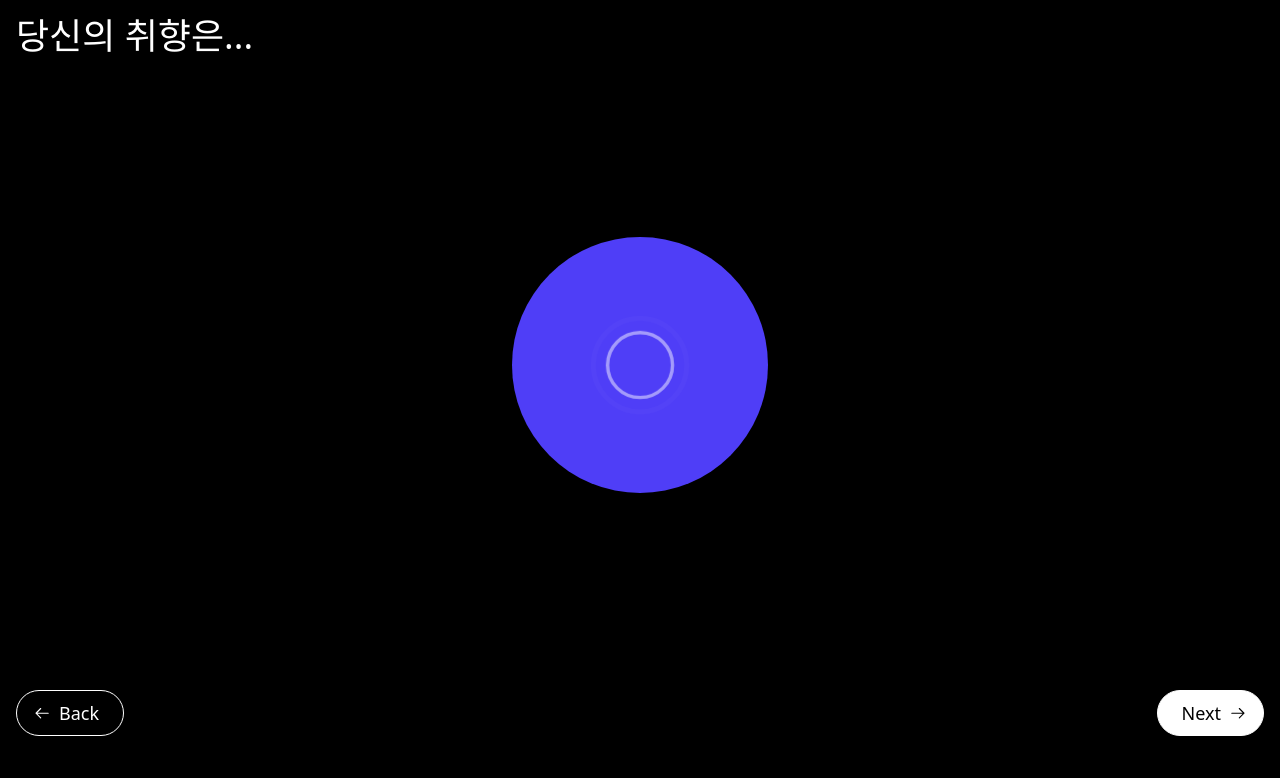
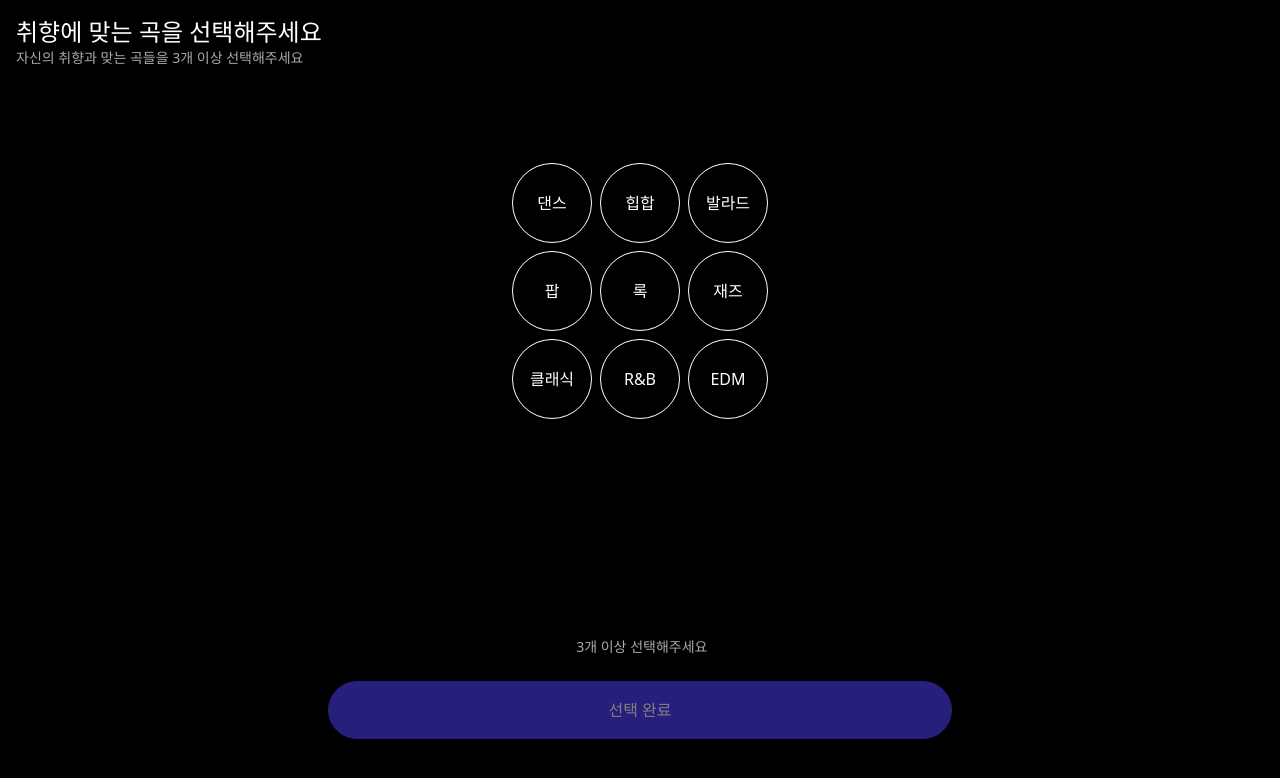
Before and after one commit to designerSejinOH/turborepo-next-react-native, a Next.js app in the folder turborepo/apps/web/: page /auth/onboarding in a window 1280 px wide. Shown: the top 778 px of the page. Built offline with nearby package versions, Linux system fonts and the light colour scheme.

Commit message:
Add Onboarding Flow...

```diff
--- /dev/null
+++ b/turborepo/apps/web/app/(route)/auth/onboarding/Section.tsx
@@ -0,0 +1,95 @@
+'use client'
+import { useState } from 'react'
+import { TypeAnimation } from 'react-type-animation'
+import { motion, AnimatePresence } from 'framer-motion'
+
+export interface SectionProps {
+  heading?: string
+  subHeading?: string
+  step?: number
+  children?: React.ReactNode
+  bottom?: boolean
+  bottomHeading?: string
+  bottomActive?: boolean
+  onBottomButtonClick?: () => void
+}
+
+export const Section = (props: SectionProps) => {
+  const { heading, subHeading, step, children, bottom = true, bottomHeading, bottomActive, onBottomButtonClick } = props
+
+  return (
+    <>
+      <TopContainer step={step} heading={heading} subHeading={subHeading} />
+      <div className='w-full h-full overflow-y-scroll flex flex-col items-center justify-between py-2'>{children}</div>
+      {bottom && (
+        <BottomContainer
+          bottomHeading={bottomHeading}
+          bottomActive={bottomActive}
+          onBottomButtonClick={onBottomButtonClick}
+        />
+      )}
+    </>
+  )
+}
+
+export const TopContainer = (props: SectionProps) => {
+  const { step, heading, subHeading } = props
+  const [headingDone, setHeadingDone] = useState(false)
+
+  return (
+    <>
+      <div className='w-full h-28 flex flex-col items-center justify-start p-4'>
+        {heading && (
+          <>
+            <TypeAnimation
+              key={step} // Add key prop to re-render the component
+              sequence={[
+                heading,
+                () => {
+                  setHeadingDone(true)
+                },
+              ]}
+              wrapper='div'
+              cursor={false}
+              speed={50}
+              className='w-full h-fit flex flex-row justify-start items-center text-white text-2xl'
+            />
+            <AnimatePresence>
+              {headingDone && (
+                <motion.p
+                  initial={{ opacity: 0 }}
+                  animate={{ opacity: 1 }}
+                  transition={{ duration: 1 }}
+                  className='w-full h-fit flex flex-row justify-start items-center text-gray text-sm'
+                >
+                  {subHeading}
+                </motion.p>
+              )}
+            </AnimatePresence>
+          </>
+        )}
+      </div>
+    </>
+  )
+}
+
+export const BottomContainer = (props: SectionProps) => {
+  const { bottomActive, bottomHeading, onBottomButtonClick } = props
+
+  return (
+    <>
+      <div className='w-full h-32 flex flex-row items-start justify-center p-4'>
+        <button
+          disabled={!bottomActive}
+          onClick={onBottomButtonClick}
+          className={
+            'w-1/2 h-fit py-4  flex flex-row items-center justify-center rounded-full bg-primary text-white border border-primary active:bg-black active:text-white'
+          }
+          style={{ opacity: bottomActive ? 1 : 0.5 }}
+        >
+          {bottomHeading}
+        </button>
+      </div>
+    </>
+  )
+}
--- a/turborepo/apps/web/app/(route)/auth/onboarding/page.tsx
+++ b/turborepo/apps/web/app/(route)/auth/onboarding/page.tsx
@@ -1,174 +1,127 @@
 'use client'
 
 import dynamic from 'next/dynamic'
-import { useState, useEffect, useRef } from 'react'
+import { useState, useEffect, useRef, Suspense } from 'react'
+import { Sphere, Resize, Stars, OrbitControls, Box } from '@react-three/drei'
+import * as THREE from 'three'
 import { useRouter } from 'next/navigation'
-import Image from 'next/image'
 import { Screen } from '@/components'
-import { TypeAnimation } from 'react-type-animation'
-import { GoArrowLeft, GoArrowRight } from 'react-icons/go'
-import { GridLoader, PacmanLoader, PuffLoader } from 'react-spinners'
-import { Swiper, SwiperSlide } from 'swiper/react'
-import 'swiper/css'
-import 'swiper/css/navigation'
-import 'swiper/css/pagination'
-import 'swiper/css/scrollbar'
+import { GridLoader } from 'react-spinners'
+import { motion } from 'framer-motion'
+import { Section } from './Section'
+import { Common } from '@/components/_canvas/View'
+import { Canvas, useThree } from '@react-three/fiber'
 
-interface SectionProps {
-  heading: string
-  step: number
-  children?: React.ReactNode
-}
+const View = dynamic(() => import('@/components/_canvas/View').then((mod) => mod.View), {
+  ssr: false,
+  loading: () => (
+    <div className='flex h-96 w-full flex-col items-center justify-center'>
+      <svg className='-ml-1 mr-3 h-5 w-5 animate-spin text-white' fill='none' viewBox='0 0 24 24'>
+        <circle className='opacity-25' cx='12' cy='12' r='10' stroke='currentColor' strokeWidth='4' />
+        <path
+          className='opacity-75'
+          fill='currentColor'
+          d='M4 12a8 8 0 0 1 8-8V0C5.373 0 0 5.373 0 12h4zm2 5.291A7.962 7.962 0 0 1 4 12H0c0 3.042 1.135 5.824 3 7.938l3-2.647z'
+        />
+      </svg>
+    </div>
+  ),
+})
 
-const Section = (props: SectionProps) => {
-  const { heading, step, children } = props
-  return (
-    <div className='w-full h-full flex flex-col items-center justify-center p-4'>
-      <TypeAnimation
-        key={step} // Add key prop to re-render the component
-        sequence={[heading]}
-        wrapper='div'
-        cursor={false}
-        speed={40}
-        className='w-full flex flex-row justify-start items-center text-white text-4xl'
-      />
-      <div className='w-full h-full flex flex-col items-center justify-center'>{children}</div>
-    </div>
-  )
-}
+const favors = ['댄스', '힙합', '발라드', '팝', '록', '재즈', '클래식', 'R&B', 'EDM']
 
 export default function OnboardingPage() {
   const router = useRouter()
   const [step, setStep] = useState(0)
-  const swiperRef = useRef(null)
 
-  const favors = [
-    '댄스',
-    '힙합',
-    '발라드',
-    '팝',
-    '록',
-    '재즈',
-    '클래식',
-    'R&B',
-    'EDM',
-    'OST',
-    '인디',
-    '포크',
-    '펑크',
-    '메탈',
-    '레게',
-    '락',
-  ]
+  const [selectedFavors, setSelectedFavors] = useState<string[]>([])
 
-  const demolists = [
-    {
-      title: 'Demo Song1',
-      artist: 'Demo Artist1',
-      image: '/img/logo.png',
-    },
-    {
-      title: 'Demo Song2',
-      artist: 'Demo Artist2',
-      image: '/img/logo.png',
-    },
-    {
-      title: 'Demo Song3',
-      artist: 'Demo Artist3',
-      image: '/img/logo.png',
-    },
-  ]
+  useEffect(() => {
+    if (step === 1) {
+      setTimeout(() => {
+        setStep(step + 1)
+      }, 3000)
+    }
+  }, [step])
 
   return (
-    <>
     <Screen>
       {step === 0 ? (
-          <Section heading='당신의 취향은...' step={step}>
-            <div className='w-64 h-64 flex flex-col justify-center items-center rounded-full bg-primary text-white text-2xl px-4 py-2 mt-4'>
-              <PuffLoader color='#fff' size={100} />
+        <Section
+          heading='취향에 맞는 곡을 선택해주세요'
+          subHeading='자신의 취향과 맞는 곡들을 3개 이상 선택해주세요'
+          step={step}
+          bottomHeading='선택 완료'
+          bottomActive={selectedFavors.length >= 3}
+          onBottomButtonClick={() => {
+            setStep(step + 1)
+          }}
+        >
+          <div className='w-fit h-fit pt-16 pb-20 grid grid-cols-3 gap-2 justify-center items-center p-4'>
+            {favors.map((favor, index) => (
+              <motion.button
+                key={index}
+                onClick={
+                  selectedFavors.includes(favor)
+                    ? () => setSelectedFavors(selectedFavors.filter((selectedFavor) => selectedFavor !== favor))
+                    : () => setSelectedFavors([...selectedFavors, favor])
+                }
+                className='w-20 h-20 flex flex-row items-center justify-center rounded-full'
+                style={{
+                  backgroundColor: selectedFavors.includes(favor) ? '#FFF' : '#000',
+                  color: selectedFavors.includes(favor) ? '#000' : '#FFF',
+                  border: selectedFavors.includes(favor) ? '1px solid #000' : '1px solid #FFF',
+                }}
+                whileTap={{ scale: 0.8 }}
+              >
+                {favor}
+              </motion.button>
+            ))}
           </div>
+          {selectedFavors.length < 3 && (
+            <motion.p className='w-full h-fit text-center text-sm text-gray'> 3개 이상 선택해주세요</motion.p>
+          )}
         </Section>
       ) : step === 1 ? (
-          <Section heading='취향과 맞는 음악은...' step={step}>
-            <div className='w-full max-h-64  flex flex-grow flex-wrap justify-center gap-2 items-center p-4'>
-              {favors.map((favor, index) => (
-                <button
-                  key={index}
-                  className='w-16 h-16 flex flex-row items-center justify-center text-white bg-primary rounded-full active:bg-white active:text-primary border border-primary'
-                >
-                  {favor}
-                </button>
-              ))}
-            </div>
+        <Section step={step} heading='취향을 분석중입니다...' subHeading='잠시만 기다려주세요' bottom={false}>
+          <GridLoader color='#FFF' size={48} margin={16} className='mt-20' />
         </Section>
       ) : step === 2 ? (
-          <Section heading='분석한 당신의 취향은...' step={step}>
-            <GridLoader color='#fff' size={50} margin={10} />
-
-            <Swiper
-              ref={swiperRef}
-              onSwiper={(swiper) => (swiperRef.current = swiper)}
-              className='w-full h-fit flex flex-row items-center justify-center mt-8'
-              spaceBetween={50}
-              slidesPerView={1}
+        <Section
+          step={step}
+          heading='당신의 취향에 맞는 곡'
+          subHeading={'취향을 분석하여 데모곡을 만들었어요 \n마음에 들지 않는다면 다시 분석할게요!'}
+          bottomHeading='완료'
+          bottomActive={true}
+          onBottomButtonClick={() => {
+            router.push('/explore')
+          }}
         >
-              {demolists.map((demo, index) => (
-                <SwiperSlide key={index} className='w-full h-fit justify-center items-center rounded-lg bg-gray p-4'>
-                  <div className='flex flex-row w-full justify-center items-center gap-2 h-full'>
-                    <div className='bg-black w-24 h-16 flex justify-center items-center'>
-                      <Image src='/img/logo.png' width={60} height={60} alt='logo' />
-                    </div>
-                    <div className='w-full h-full flex flex-col gap-2 items-center justify-center'>
-                      <div className='w-full h-full flex flex-col items-center text-left justify-center'>
-                        <h1 className='w-full text-white text-xl'>{demo.title}</h1>
-                        <p className='w-full text-white text-sm'>{demo.artist}</p>
-                      </div>
-                      <div className='w-full h-2 border border-white'>
-                        <div className='w-1/2 h-full bg-white'></div>
-                      </div>
-                    </div>
-                  </div>
-                </SwiperSlide>
-              ))}
-            </Swiper>
-            <div className='flex flex-row w-full justify-center items-center gap-4 h-fit mt-4'>
-              <button
-                onClick={() => swiperRef.current.slidePrev()}
-                className='w-fit h-fit p-4 text-2xl active:opacity-50 border border-white rounded-full'
-              >
-                <GoArrowLeft />
-              </button>
-              <button
-                onClick={() => swiperRef.current.slideNext()}
-                className='w-fit h-fit p-4 text-2xl active:opacity-50 border border-white rounded-full'
-              >
-                <GoArrowRight />
-              </button>
-            </div>
+          <Canvas>
+            <Suspense fallback={null}>
+              <Stars />
+              <ambientLight intensity={1} />
+              <Resize scale={1}>
+                <pointLight position={[2, 2, 2]} />
+                <Box args={[1, 1, 1]} position={[0, 0, 0]}>
+                  <meshStandardMaterial color='blue' />
+                </Box>
+              </Resize>
+              <CameraControls />
+            </Suspense>
+          </Canvas>
         </Section>
       ) : null}
-        <div className='w-full h-fit flex flex-row items-center justify-between px-4 pb-16'>
-          <button
-            className='border rounded-full pl-4 pr-6 border-white py-2 text-lg bg-black text-white active:bg-white active:text-black flex flex-row gap-2 items-center justify-center'
-            onClick={() => {
-              if (step > 0) setStep(step - 1)
-              else router.push('/')
-            }}
-          >
-            <GoArrowLeft /> {step === 0 ? 'Back' : 'Prev'}
-          </button>
-          <button
-            className='border rounded-full pl-6 pr-4 border-white py-2 text-lg bg-white text-black active:bg-black active:text-white flex flex-row gap-2 items-center justify-center'
-            onClick={() => {
-              if (step < 2) setStep(step + 1)
-              else router.push('/explore')
-            }}
-          >
-            {step === 2 ? 'Start' : 'Next'}
-            <GoArrowRight />
-          </button>
-        </div>
     </Screen>
-    </>
   )
 }
+
+export function CameraControls() {
+  const {
+    camera,
+    gl: { domElement },
+  } = useThree()
+  return (
+    <OrbitControls args={[camera, domElement]} autoRotate autoRotateSpeed={0.5} enableDamping dampingFactor={0.1} />
+  )
+}
--- a/turborepo/apps/web/app/components/Header/index.tsx
+++ b/turborepo/apps/web/app/components/Header/index.tsx
@@ -11,7 +11,7 @@ export function Header() {
     <div className='w-full h-fit relative'>
       {/* <Profile /> */}
       <div className='flex flex-row p-4 gap-2 fixed w-full justify-end right-0 top-0 z-20 '>
-        <SearchButton />
+        {/* <SearchButton /> */}
         <ActionButton
           onClick={() => {
             router.push('/mylist/settings')
--- a/turborepo/apps/web/app/components/Layout/index.tsx
+++ b/turborepo/apps/web/app/components/Layout/index.tsx
@@ -1,7 +1,6 @@
 'use client'
 import { useRef } from 'react'
 import dynamic from 'next/dynamic'
-import { NavBar } from '@/components'
 
 const Scene = dynamic(() => import('@/components/_canvas/Scene'), {
   ssr: false,
@@ -33,7 +32,6 @@ const Layout = ({ children }: { children: React.ReactNode }) => {
         eventSource={ref}
         eventPrefix='client'
       />
-      <NavBar />
     </div>
   )
 }
--- a/turborepo/apps/web/app/components/NavBar/index.tsx
+++ b/turborepo/apps/web/app/components/NavBar/index.tsx
@@ -23,7 +23,7 @@ export function NavBar() {
   const pathname = usePathname()
 
   return (
-    <div className='fixed left-0 bottom-4 w-full h-fit p-4'>
+    <div className='fixed z-10 left-0 bottom-8 w-full h-fit p-4'>
       <div className='flex flex-row gap-2 bg-white bg-opacity-10 rounded-full w-full h-16 p-2 '>
         {navItems.map(({ href, label, icon }) => (
           <NavLink key={href} href={href} label={label} icon={icon} active={pathname === href} />
--- a/turborepo/apps/web/app/components/Screen/index.tsx
+++ b/turborepo/apps/web/app/components/Screen/index.tsx
@@ -1,3 +1,5 @@
+import { NavBar } from '@/components'
+
 export interface ScreenProps {
   backgroundColor?: string
   nav?: boolean
@@ -9,20 +11,21 @@ export function Screen(props: ScreenProps) {
   const { backgroundColor = 'black', nav = false, padding = 0, children } = props
 
   return (
-    <div className='flex flex-col items-center justify-center h-screen'>
-      {!nav ? (
+    <div className='w-full h-screen relative overflow-hidden pb-8'>
+      {nav ? (
         <div
-          className='fixed w-full h-full z-10 flex flex-col items-center justify-center min-h-screen gap-4'
+          className='flex flex-col items-center justify-center w-full h-full pb-8 overflow-hidden relative'
           style={{
             backgroundColor: backgroundColor,
             padding: padding,
           }}
         >
           {children}
+          <NavBar />
         </div>
       ) : (
         <div
-          className='flex flex-col items-center justify-center w-full min-h-screen gap-4 pb-20'
+          className='absoulte w-full h-full top-0 z-10 flex flex-col items-center justify-center overflow-hidden relative'
           style={{
             backgroundColor: backgroundColor,
             padding: padding,
--- a/turborepo/apps/web/package.json
+++ b/turborepo/apps/web/package.json
@@ -19,6 +19,7 @@
     "@vercel/analytics": "^1.2.2",
     "@vercel/speed-insights": "^1.0.10",
     "axios": "^1.7.2",
+    "framer-motion": "^11.2.10",
     "glsl-random": "^0.0.5",
     "maath": "^0.10.7",
     "next": "^14.0.4",
@@ -32,6 +33,7 @@
     "react-native-web": "^0.19.10",
     "react-spinners": "^0.13.8",
     "react-type-animation": "^3.2.0",
+    "styled-components": "^6.1.11",
     "swiper": "^11.1.4",
     "three": "^0.160.0",
     "three-stdlib": "^2.30.0",
--- a/turborepo/apps/web/styles/global.css
+++ b/turborepo/apps/web/styles/global.css
@@ -7,6 +7,11 @@
 @layer base {
   * {
     box-sizing: border-box;
+  }
+
+  div {
+    white-space: pre-wrap;
+
   }
 
   input,
```
Also changed, not shown: turborepo/apps/web/app/(route)/mylist/page.tsx (+17 -1 lines), turborepo/apps/web/app/(route)/splash/page.tsx (+11 -1 lines), 1 other file (tests, documents, lock files or other folders). Lines whose indentation alone changed are shown as unchanged.
